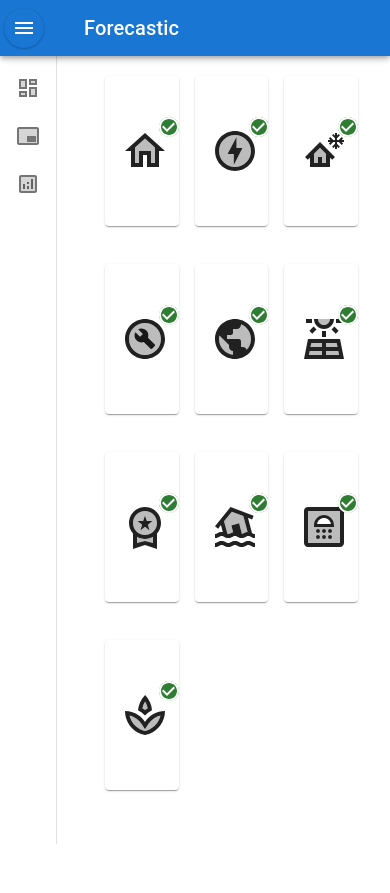
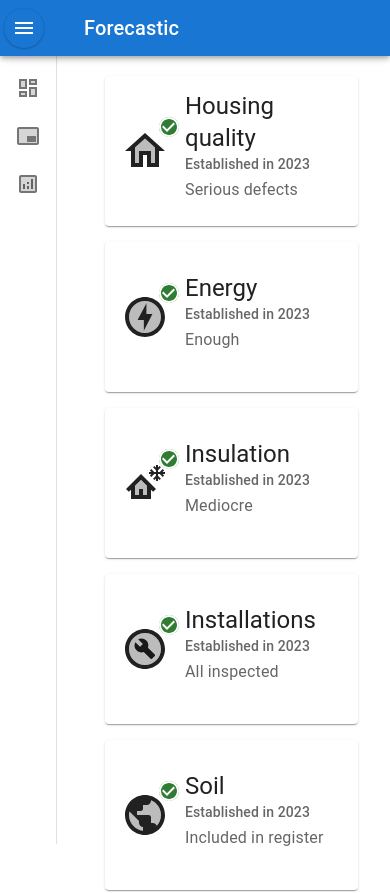
Before and after one commit to sciorba/green-forecast, a React (Vite) app: page / in a window 390 px wide. Shown: the top 893 px of the page. Before the commit the page ends 844 px from the top, so only its background shows below. Built offline with nearby package versions, Linux system fonts and the light colour scheme.

Commit message:
responsive

```diff
--- a/src/views/Dashboard.tsx
+++ b/src/views/Dashboard.tsx
@@ -15,7 +15,7 @@ export const Dashboard = () => {
   return (
     <Grid container margin={4} spacing={2} style={{ marginTop: 60 }}>
       {characteristics.map((characteristic) => (
-        <Grid item xs={4} key={characteristic.title}>
+        <Grid item xs={12} md={6} lg={4} key={characteristic.title}>
           <CharacteristicCard {...characteristic}/>
         </Grid>
       ))}
```
